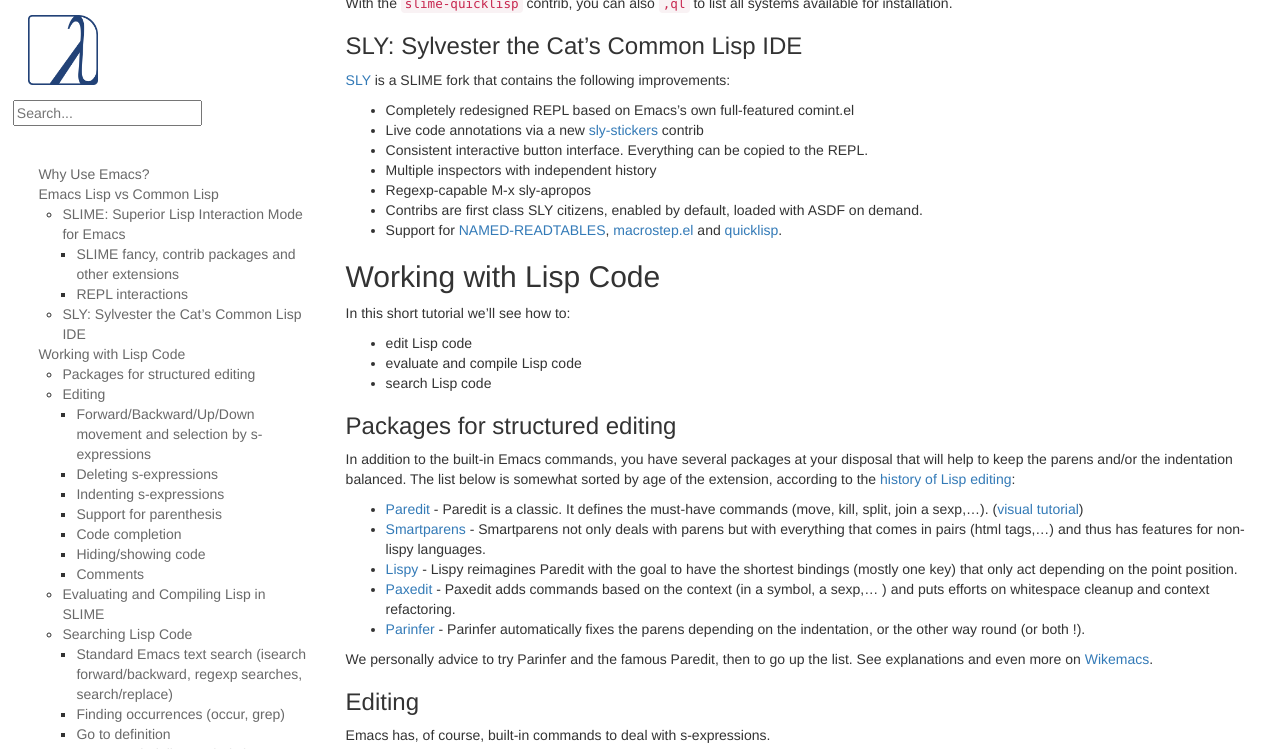
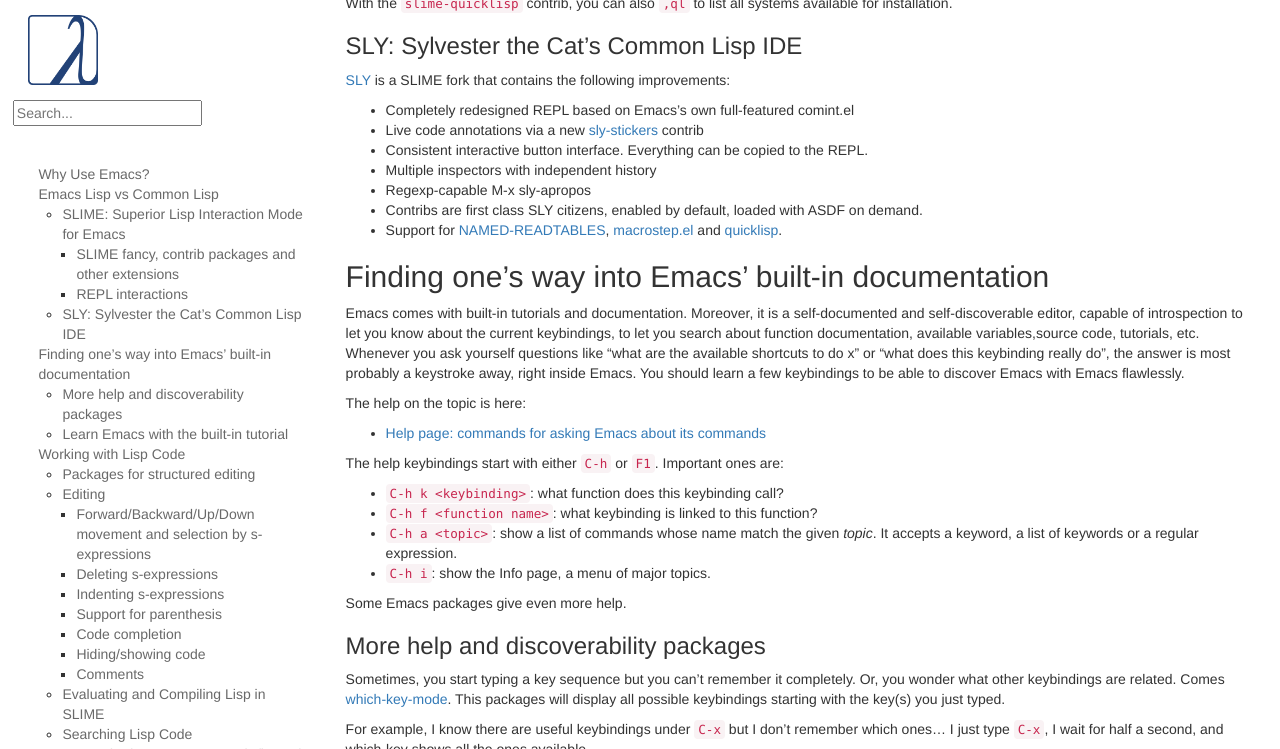
Before and after one commit to LispCookbook/cl-cookbook, a Jekyll site: the page built from emacs-ide.md, in a window 1280 px wide and 1400 px high, scrolled down 2362 px. Shown: the top 749 px of the window. Built offline with Jekyll 4.4.1, drawn with Linux system fonts in a browser that asks for light colours; some of the changed text lies outside the part shown; grey boxes are pictures that could not be loaded.

Commit message:
emacs: built-in documentation commands, and packages

```diff
--- a/emacs-ide.md
+++ b/emacs-ide.md
@@ -31,7 +31,6 @@
 *   Because [Org-mode](http://orgmode.org)
 *   Because [Magit](https://magit.vc/)
 *   Because [Emacs Rocks !](http://emacsrocks.com)
-
 
 <a name="Slide-3"></a>
 
@@ -139,6 +138,55 @@
 * Regexp-capable M-x sly-apropos
 * Contribs are first class SLY citizens, enabled by default, loaded with ASDF on demand.
 * Support for [NAMED-READTABLES](https://github.com/joaotavora/sly-named-readtables), [macrostep.el](https://github.com/joaotavora/sly-macrostep) and [quicklisp](https://github.com/joaotavora/sly-quicklisp).
+
+## Finding one's way into Emacs' built-in documentation
+
+Emacs comes with built-in tutorials and documentation. Moreover, it is
+a self-documented and self-discoverable editor, capable of introspection to let you
+know about the current keybindings, to let you search about function documentation,
+available variables,source code, tutorials, etc. Whenever you ask yourself questions like
+"what are the available shortcuts to do x" or "what does this
+keybinding really do", the answer is most probably a keystroke away,
+right inside Emacs. You should learn a few keybindings to be able to
+discover Emacs with Emacs flawlessly.
+
+The help on the topic is here:
+
+- [Help page: commands for asking Emacs about its commands](https://www.gnu.org/software/emacs/manual/html_node/emacs/Help.html#Help)
+
+The help keybindings start with either `C-h` or `F1`. Important ones are:
+
+- `C-h k <keybinding>`: what function does this keybinding call?
+- `C-h f <function name>`: what keybinding is linked to this function?
+- `C-h a <topic>`: show a list of commands whose name match the given *topic*. It accepts a keyword, a list of keywords or a regular expression.
+- `C-h i`: show the Info page, a menu of major topics.
+
+Some Emacs packages give even more help.
+
+### More help and discoverability packages
+
+Sometimes, you start typing a key sequence but you can't remember it
+completely. Or, you wonder what other keybindings are related.  Comes
+[which-key-mode](https://github.com/justbur/emacs-which-key). This
+packages will display all possible keybindings starting with the key(s) you just typed.
+
+For example, I know there are useful keybindings under `C-x` but I don't remember which ones… I just type `C-x`, I wait for half a second, and which-key shows all the ones available.
+
+![](https://github.com/justbur/emacs-which-key/blob/master/img/which-key-minibuffer.png)
+
+Just try it with `C-h` too!
+
+See also [Helpful](https://github.com/Wilfred/helpful), an alternative to the built-in Emacs help that provides much more contextual information.
+
+![](https://raw.githubusercontent.com/Wilfred/helpful/master/screenshots/helpful.png)
+
+
+### Learn Emacs with the built-in tutorial
+
+Emacs ships its own tutorial. You should give it a look to learn the most important keybindings and concepts.
+
+Call it with `M-x help-with-tutorial` (where `M-x` is `alt-x`).
+
 
 <a name="Slide-9"></a>
 
```
